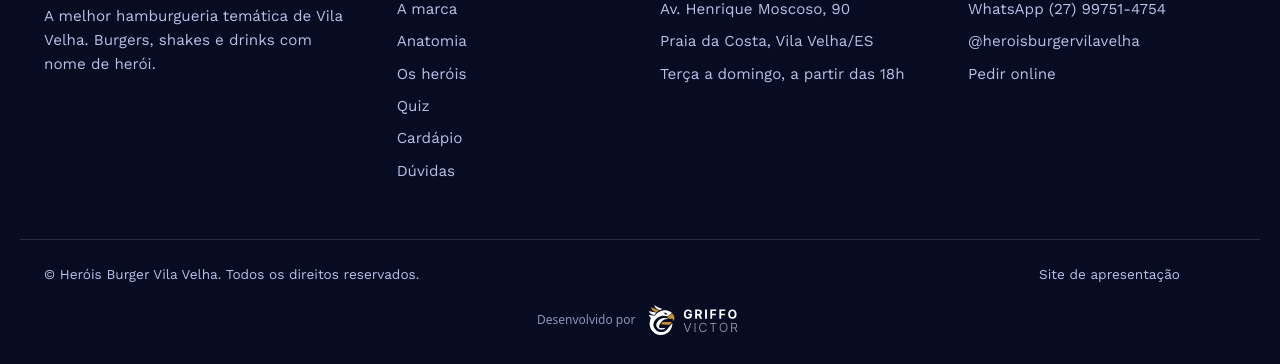
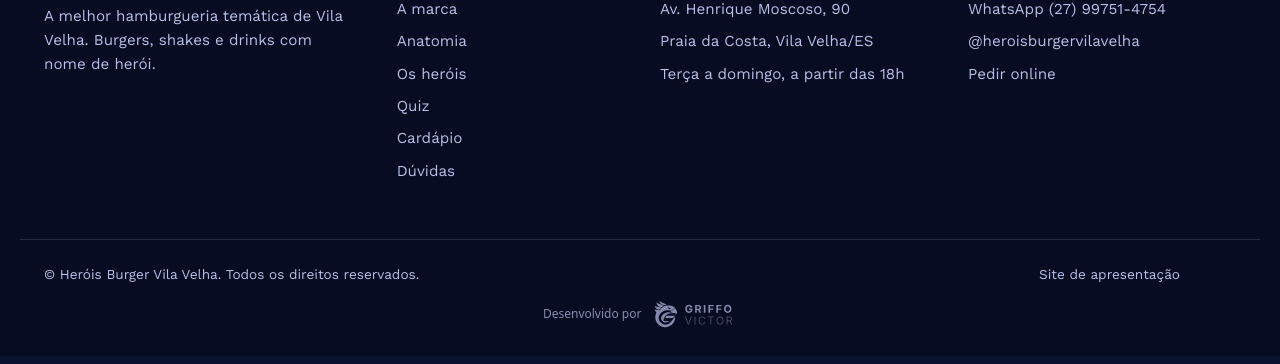
Before and after one commit to SitesVictor/heroisburger-vila-velha, a plain HTML site: page index.html in a window 1280 px wide. Shown: the part 8721-9085 px from the top of the page. Drawn offline with nearby package versions, Linux system fonts and the light colour scheme; animation ran at ten frames a second.

Commit message:
Deixa o crédito do desenvolvedor mais discreto
Co-Authored-By: Claude Sonnet 5.5 <noreply@anthropic.com>

```diff
--- a/styles.css
+++ b/styles.css
@@ -430,3 +430,11 @@ section[id]{scroll-margin-top:70px}
 @media(max-width:480px){.credito-dev svg{height:28px}}
 @media(max-width:900px){.site-footer{padding-bottom:90px}}
 .foot-bottom{padding-right:80px}
+
+/* Crédito discreto: uma cor só, apagada, como no padrão dos outros sites */
+.credito-dev{--griffo-tinta:var(--ice-mid);--griffo-destaque:var(--ice-mid);padding:14px 16px 0}
+.credito-dev a{opacity:.7;transition:opacity .2s ease;color:var(--ice-mid)}
+.credito-dev a:hover,.credito-dev a:focus-visible{opacity:1}
+.credito-dev span{opacity:1}
+.credito-dev svg{height:28px}
+@media(max-width:480px){.credito-dev svg{height:24px}}
```
